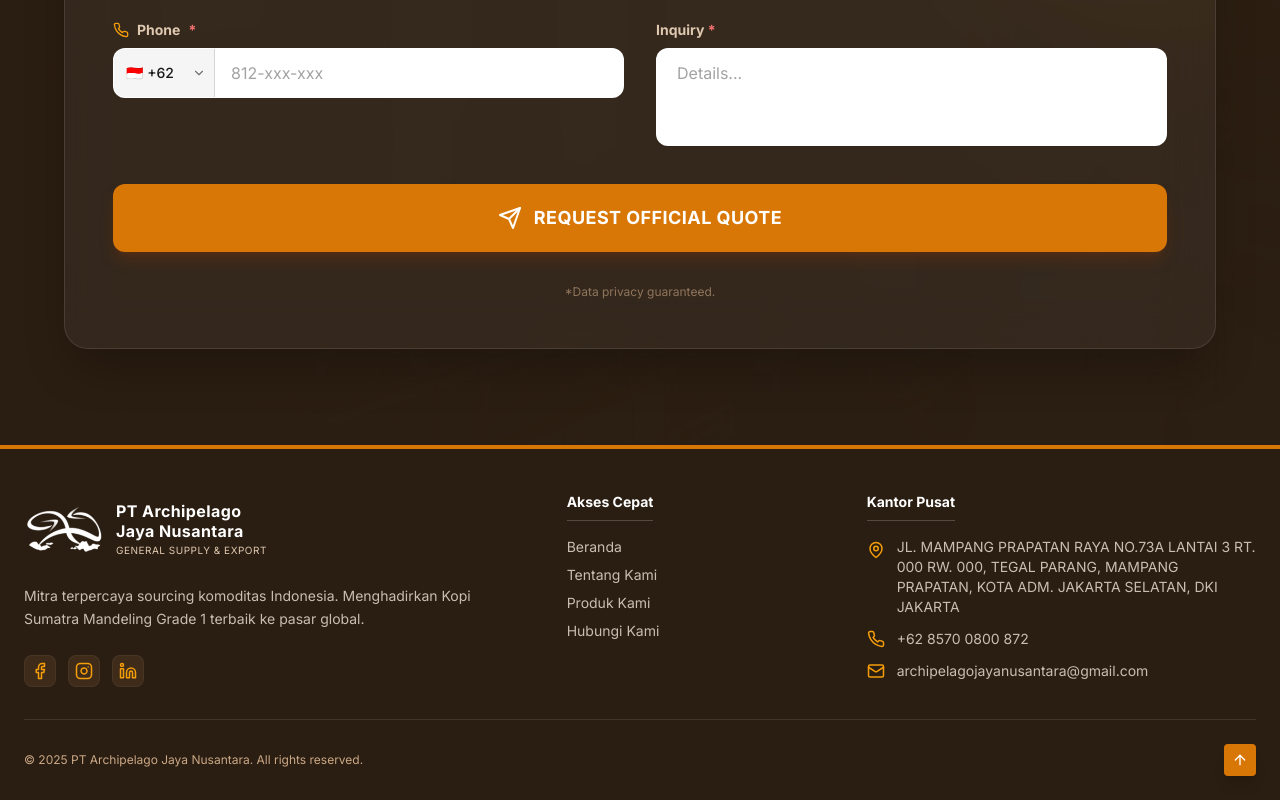
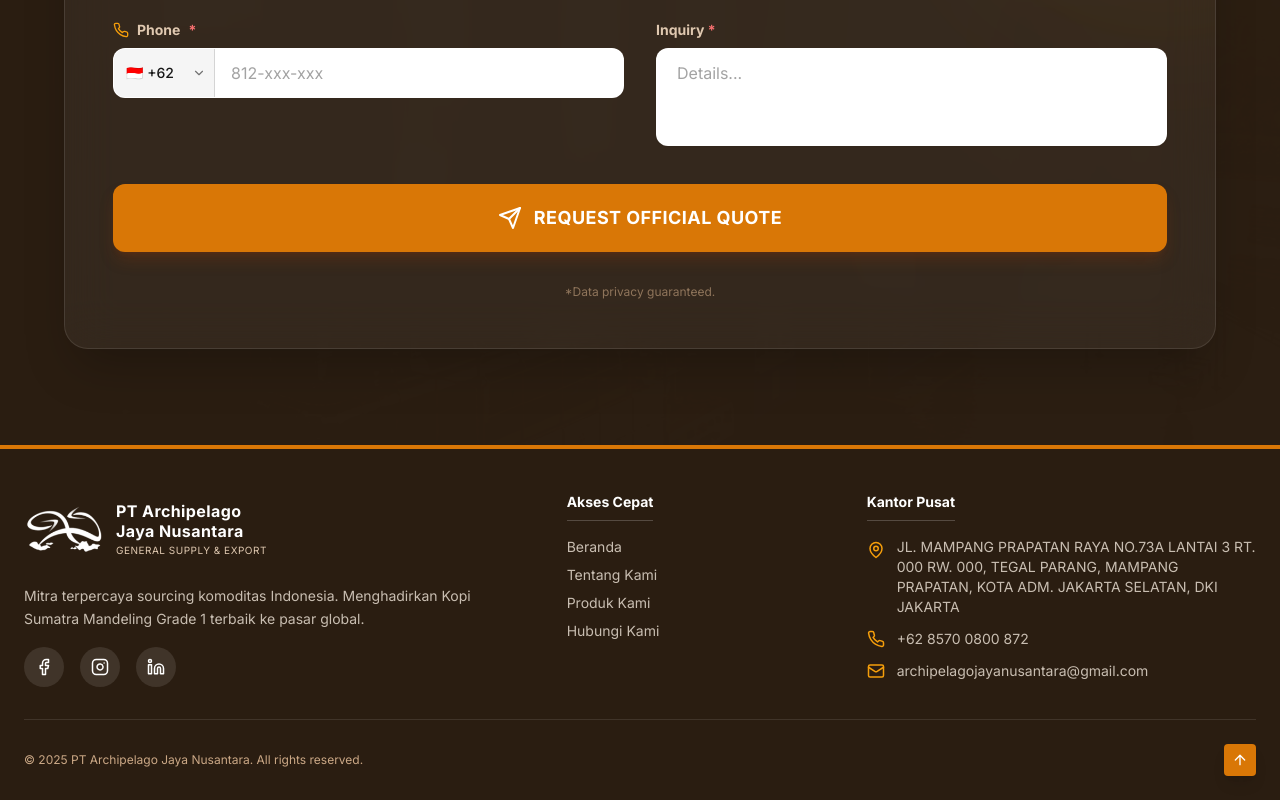
Before and after one commit to albertus686/archipelagojayanusantara_v2.1, a React (Vite) app: page / in a window 1280 px wide. Shown: the part 4365-5165 px from the top of the page. Built offline with nearby package versions, Linux system fonts and the light colour scheme.

Commit message:
update lagi

```diff
--- a/src/components/Footer.tsx
+++ b/src/components/Footer.tsx
@@ -17,9 +17,21 @@ const Footer = () => {
 
   // Data Social Media
  const socialLinks = [
-    { icon: <Facebook size={18} />, href: 'https://www.facebook.com/archipelagojayanusantara' },
-    { icon: <Instagram size={18} />, href: 'https://www.instagram.com/archipelagojayanusantara/' },
-    { icon: <Linkedin size={18} />, href: 'https://www.linkedin.com/company/107803014' },
+  {
+    icon: <Facebook size={18} />,
+    href: 'https://www.facebook.com/archipelagojayanusantara',
+    target: '_blank' // Pakai huruf kecil 't'
+  },
+  {
+    icon: <Instagram size={18} />,
+    href: 'https://www.instagram.com/archipelagojayanusantara/',
+    target: '_blank'
+  },
+  {
+    icon: <Linkedin size={18} />,
+    href: 'https://www.linkedin.com/company/107803014',
+    target: '_blank'
+  },
   // { icon: <Youtube size={18} />, href: '#' }
 ]
 
@@ -63,14 +75,23 @@ const Footer = () => {
             </p>
 
             {/* Social Links */}
-            <div className="flex gap-3 pt-2">
-              {socialLinks.map((social, index) => (
+            <div className="flex gap-4 mt-6">
+  {/* Sesuaikan className wrapper di atas dengan kode aslimu */}
+
+          {/* SOCIAL LINKS*/}
+            {socialLinks.map((item, index) => (
                <a
                     key={index}
-                  href={social.href}
-                  className="w-8 h-8 bg-primary-800 rounded-lg flex items-center justify-center text-amber-500 hover:bg-amber-600 hover:text-white transition-colors duration-300 border border-white/5"
+                    href={item.href}
+
+                    // --- INI YANG BIKIN BUKA TAB BARU ---
+                    target={item.target || "_self"}
+                    rel="noopener noreferrer"
+                    // ------------------------------------
+
+                    className="w-10 h-10 rounded-full bg-white/10 flex items-center justify-center text-white hover:bg-amber-600 hover:text-white transition-all duration-300"
                       >
-                  {social.icon}
+                    {item.icon}
                      </a>
                      ))}
               </div>
```
Lines whose indentation alone changed are shown as unchanged.
